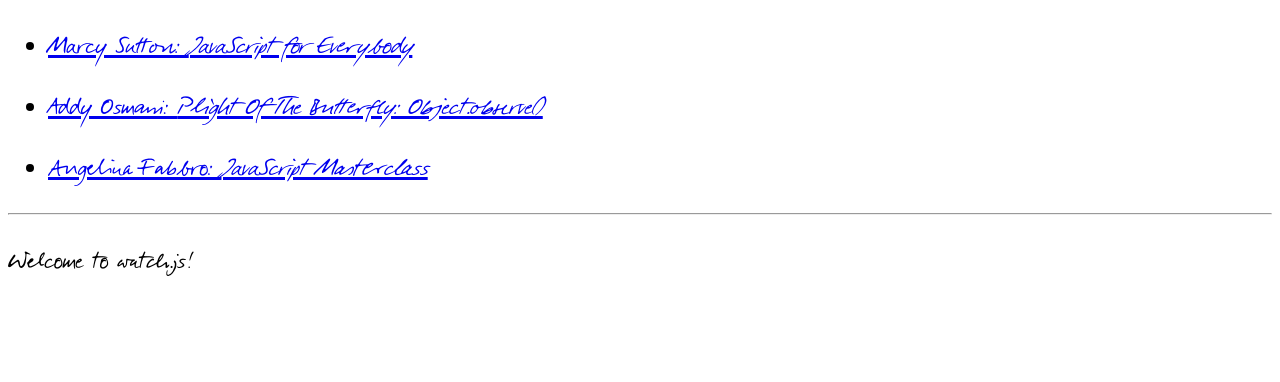
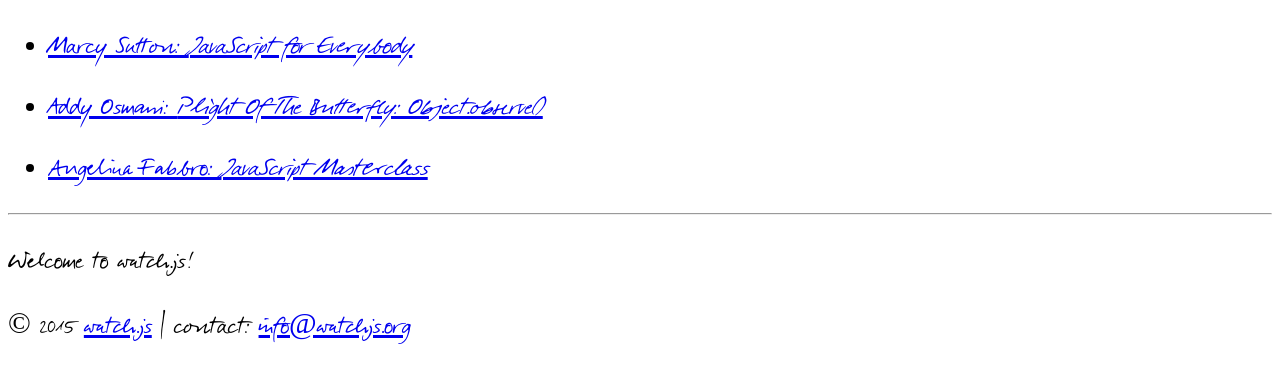
Before and after one commit to ducin/watchjs.org, a website: page index.html in a window 1280 px wide. Drawn offline with nearby package versions, Linux system fonts and the light colour scheme; some packages are replaced by stand-ins of ours.

Commit message:
Create CNAME

```diff
--- a/index.html
+++ b/index.html
@@ -3,7 +3,7 @@
     <head>
         <style>
         @font-face { font-family: DarkWoman; src: url('font/Darkwoman.otf'); }
-        div {
+        body * {
             font-family: DarkWoman;
             font-size: 30px;
         }
@@ -81,5 +81,8 @@
             <hr />
             <div ng-view=""></div>
         </div>
+        <footer>
+            &copy; 2015 <a href="http://watchjs.org">watch.js</a> | contact: <a href="{{'mailto:'}}{{'info'}}{{'@'}}watchjs.org">{{'info'}}{{'@'}}watchjs.org</a>
+        </footer>
     </body>
 </html>
```
Also changed, not shown: 2 other files.
